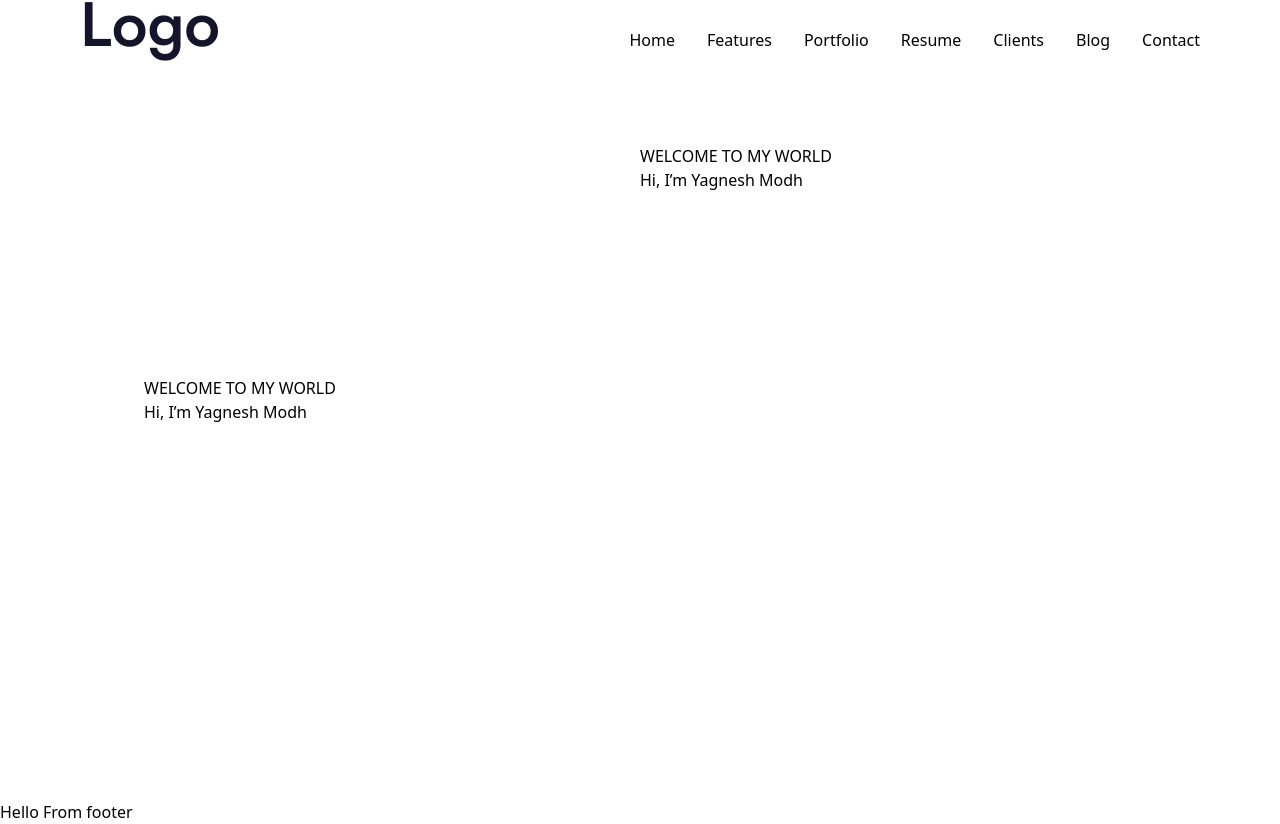
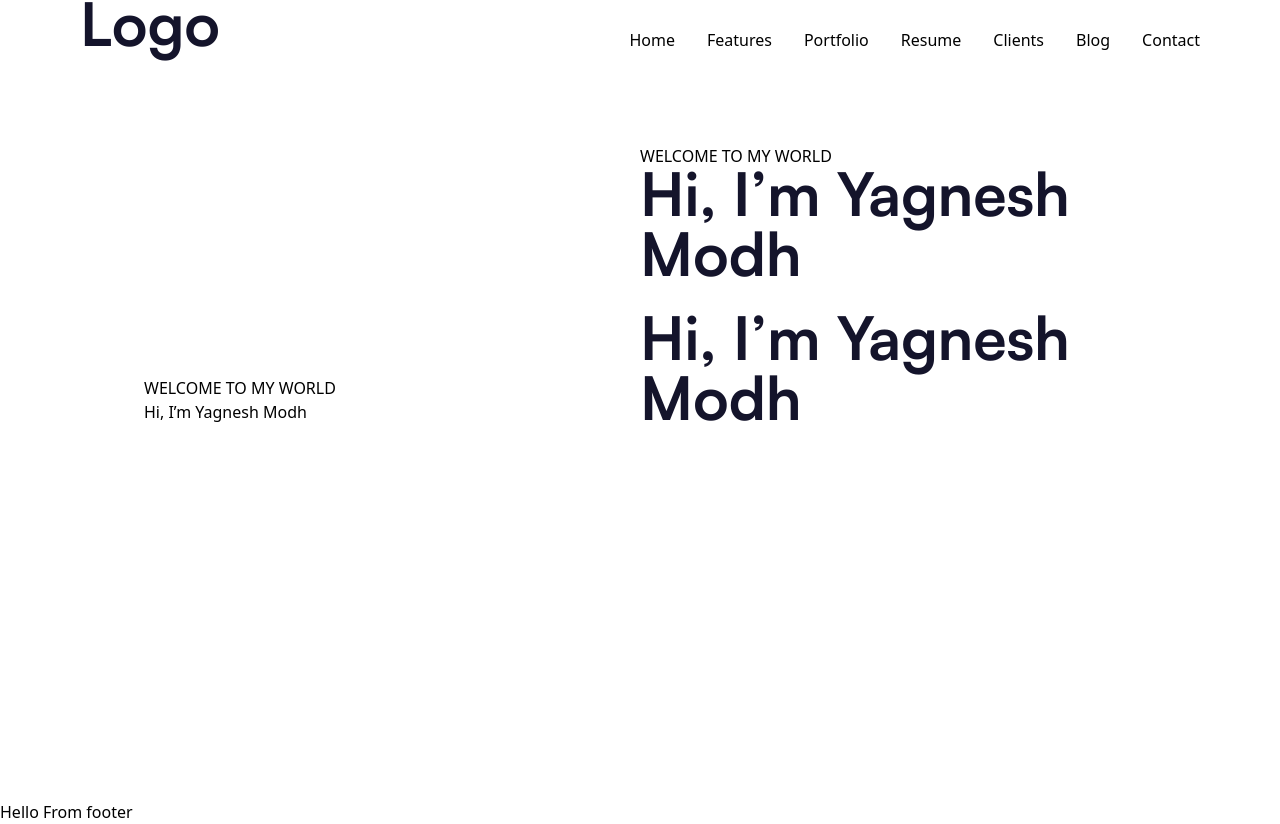
Before and after one commit to imyagnesh/yagnesh-portfolio-web, a Next.js app: page / in a window 1280 px wide. Built offline with nearby package versions, Linux system fonts and the light colour scheme.

Commit message:
added style global

```diff
--- a/pages/index.js
+++ b/pages/index.js
@@ -8,7 +8,8 @@ export default function Home() {
         </div>
         <div className="flex-1">
           <p>WELCOME TO MY WORLD</p>
-          <h1>Hi, I’m Yagnesh Modh</h1>
+          <h1 className="h1">Hi, I’m Yagnesh Modh</h1>
+          <h1 className="h2">Hi, I’m Yagnesh Modh</h1>
         </div>
       </section>
     </main>
--- a/styles/globals.css
+++ b/styles/globals.css
@@ -88,6 +88,8 @@
     color: theme("colors.Neutral800");
   }
   .h2 {
+    @apply font-title text-6xl mb-4;
+    color: theme("colors.Neutral800");
   }
   .h3 {
   }
```
